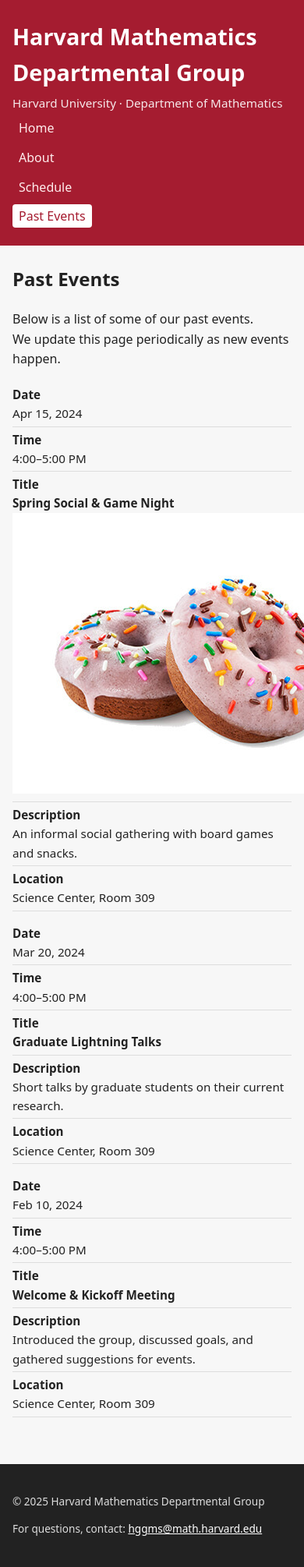
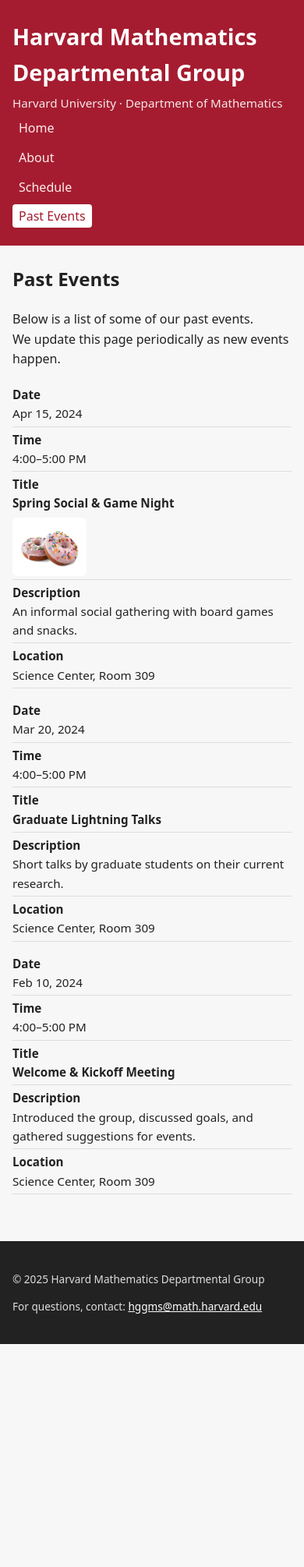
Before and after one commit to szhang612/hggms, a Jekyll site: the page built from past-events.md, in a window 390 px wide. Shown: the whole page at 78% size. Built offline with Jekyll 4.4.1, drawn with Linux system fonts in a browser that asks for light colours; after the commit the page ends 1724 px from its top, so only the background shows below that.

Commit message:
Update style.css

```diff
--- a/assets/css/style.css
+++ b/assets/css/style.css
@@ -166,12 +166,16 @@ body {
   .schedule-table td:nth-of-type(5)::before {
     content: "Location";
   }
-  .event-photo-thumb {
+.event-photo-list {
   margin-top: 0.4rem;
+  display: flex;
+  flex-wrap: wrap;
+  gap: 0.35rem;
 }
 
-.event-photo-thumb img {
-  max-width: 140px;
+/* Was 140px; 2/3 of that ≈ 93px */
+.event-photo-list img {
+  max-width: 95px;
   height: auto;
   border-radius: 6px;
   display: block;
```
